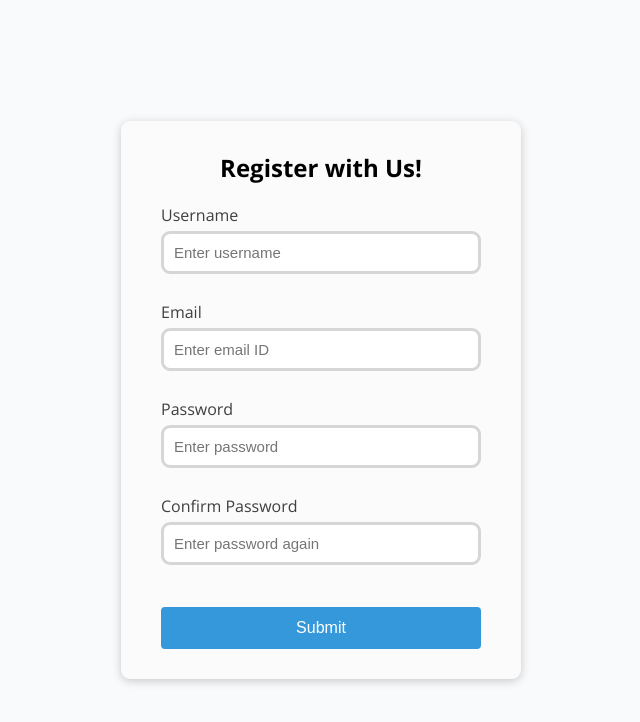
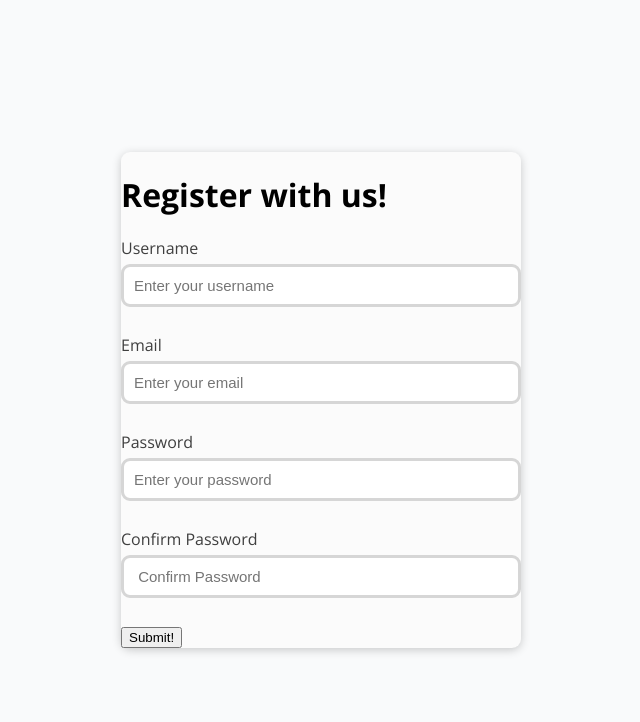
Before and after one commit to peppy1698/Form-Validator, a plain HTML site: page index.html in a window 1280 px wide. Shown: the whole page, without its empty margins (319-959 px from the left). Drawn offline with nearby package versions, Linux system fonts and the light colour scheme.

Commit message:
Update index.html

```diff
--- a/index.html
+++ b/index.html
@@ -11,37 +11,36 @@
 </head>
 
 <body>
+
     <div class="container">
-        <form id="form" class="form">
-            <h2>Register with Us!</h2>
+        <h1>Register with us!</h1>
+        <form id="form">
             <div class="form-control">
                 <label for="username">Username</label>
-                <input type="text" id="username" placeholder="Enter username">
-                <small>Error message!</small>
+                <input type="text" id="username" placeholder="Enter your username">
+                <small>Error!</small>
             </div>
             <div class="form-control">
                 <label for="email">Email</label>
-                <input type="text" id="email" placeholder="Enter email ID">
-                <small>Error message!</small>
+                <input type="text" id="email" placeholder="Enter your email">
+                <small>Error!</small>
             </div>
             <div class="form-control">
                 <label for="password">Password</label>
-                <input type="password" id="password" placeholder="Enter password">
-                <small>Error message!</small>
+                <input type="password" id="password" placeholder="Enter your password">
+                <small>Error!</small>
             </div>
             <div class="form-control">
                 <label for="confirmPassword">Confirm Password</label>
-                <input type="password" id="confirmPassword" placeholder="Enter password again">
-                <small>Error message!</small>
+                <input type="password" id="confirmPassword" placeholder=" Confirm Password">
+                <small>Error!</small>
             </div>
-            <button type="submit">Submit</button>
+            <button type="submit">Submit!</button>
+
         </form>
     </div>
 
-
-
-
-    <script src="script.js"></script>
+<script src="script.js"></script>
 </body>
 
 </html>
```
